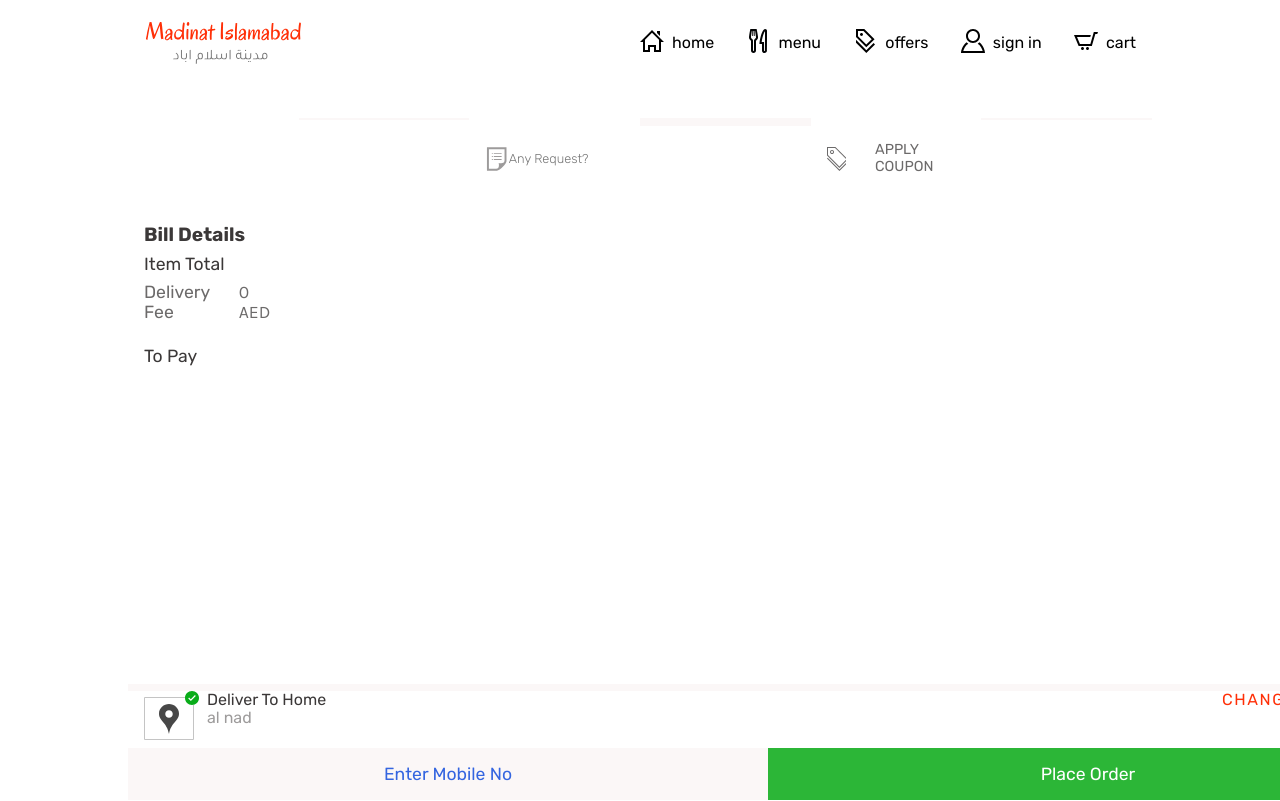
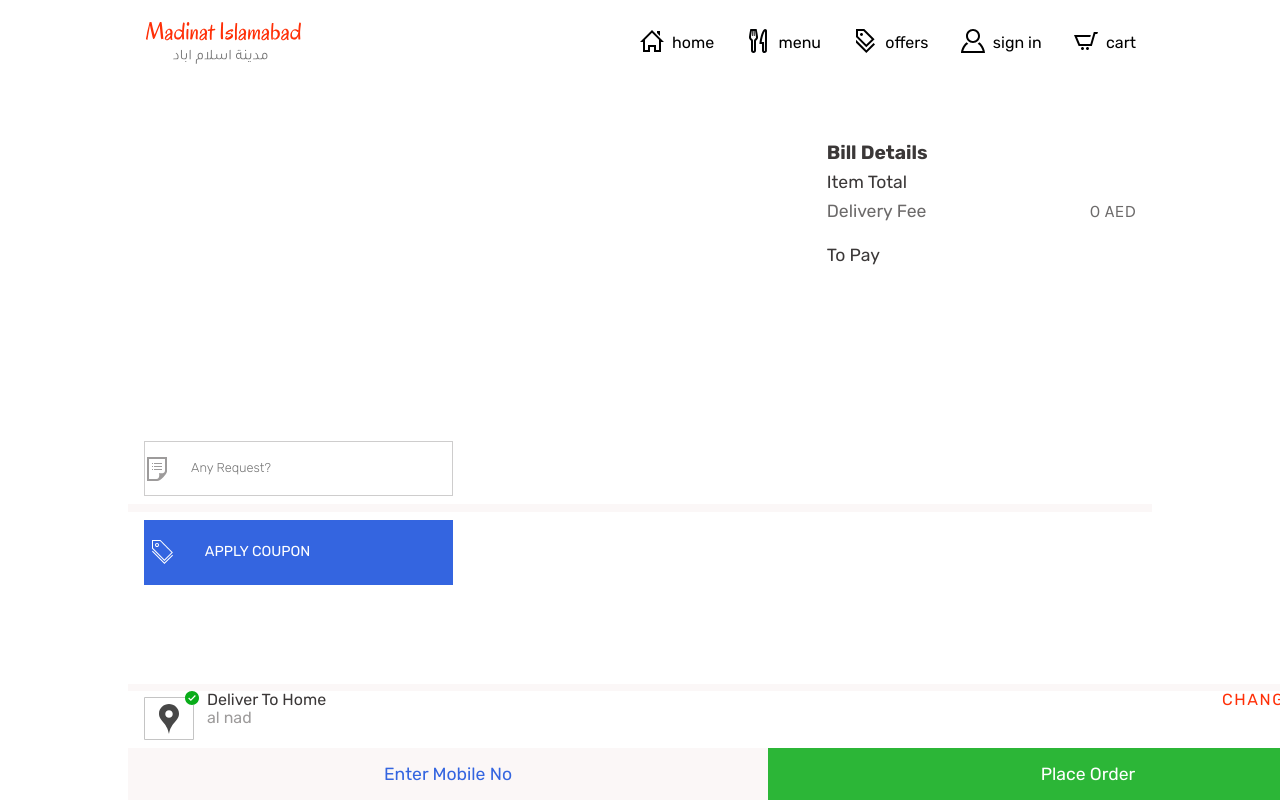
Before and after one commit to mohdsauood/madinat-islamabad, a Next.js app: page /cart in a window 1280 px wide. Built offline with nearby package versions, Linux system fonts and the light colour scheme.

Commit message:
feat add responsiveness

```diff
--- a/src/components/cart/add-req/AddReq.module.css
+++ b/src/components/cart/add-req/AddReq.module.css
@@ -16,3 +16,13 @@
 .div input:focus {
   outline: none;
 }
+
+@media screen and (min-width: 1200px) {
+  .div {
+    border: 1px solid var(--black-25);
+    margin-top: 1rem;
+    margin-bottom: 0.5rem;
+    grid-column: 1 / 3;
+    grid-row: 3/4;
+  }
+}
--- a/src/components/cart/apply-coupon/ApplyCoupon.js
+++ b/src/components/cart/apply-coupon/ApplyCoupon.js
@@ -12,7 +12,7 @@ export default function ApplyCoupon() {
     <>
       <div onClick={handleClick} className={styles.div}>
         <svg
-          className="svgGray"
+          className={`${styles.svg} svgGray`}
           width="24"
           height="24"
           xmlns="http://www.w3.org/2000/svg"
--- a/src/components/cart/apply-coupon/ApplyCoupon.module.css
+++ b/src/components/cart/apply-coupon/ApplyCoupon.module.css
@@ -11,3 +11,20 @@
   margin-left: 1.8rem;
   font-size: 0.9rem;
 }
+
+@media screen and (min-width: 1200px) {
+  .div {
+    margin-top: 0.5rem;
+    grid-column: 1 / 3;
+    grid-row: 5/6;
+    background-color: var(--blue-button);
+    color: white;
+  }
+  .p {
+    color: white;
+  }
+  .svg {
+    fill: white;
+    margin-left: 0.5rem;
+  }
+}
--- a/src/components/cart/bill/Bill.module.css
+++ b/src/components/cart/bill/Bill.module.css
@@ -14,3 +14,10 @@
 .pay {
   margin-top: 1.5rem;
 }
+
+@media screen and (min-width: 1200px) {
+  .sec {
+    grid-column: 5 / 7;
+    grid-row: 1/3;
+  }
+}
--- a/src/components/cart/cart-item/CartItem.module.css
+++ b/src/components/cart/cart-item/CartItem.module.css
@@ -36,7 +36,6 @@
 
 @media screen and (min-width: 1200px) {
   .itemSec {
-    width: 35%;
     max-width: 400px;
     justify-content: space-between;
   }
--- a/src/components/cart/cart-items/CartItems.module.css
+++ b/src/components/cart/cart-items/CartItems.module.css
@@ -2,3 +2,11 @@
   margin: 0 1rem;
   margin-top: 3rem;
 }
+
+@media screen and (min-width: 1200px) {
+  .itemsDiv {
+    margin-top: 0rem;
+    grid-column: 1 / 3;
+    grid-row: 1/3;
+  }
+}
--- a/src/components/cart/divider/Divider.module.css
+++ b/src/components/cart/divider/Divider.module.css
@@ -2,3 +2,11 @@
   width: 100%;
   background-color: var(--light-gray);
 }
+
+@media screen and (min-width: 1200px) {
+  .div {
+    margin-top: 0rem;
+    grid-column: 1 / 7;
+    grid-row: 4/5;
+  }
+}
--- a/src/pages/cart/index.module.css
+++ b/src/pages/cart/index.module.css
@@ -1,5 +1,8 @@
-.div {
-  display: grid;
-  grid-template-columns: repeat(6, 1fr);
-  grid-auto-rows: auto;
+@media screen and (min-width: 1200px) {
+  .div {
+    display: grid;
+    grid-template-columns: repeat(6, 1fr);
+    grid-template-rows: repeat(6, auto);
+    margin-bottom: 200px;
+  }
 }
```
